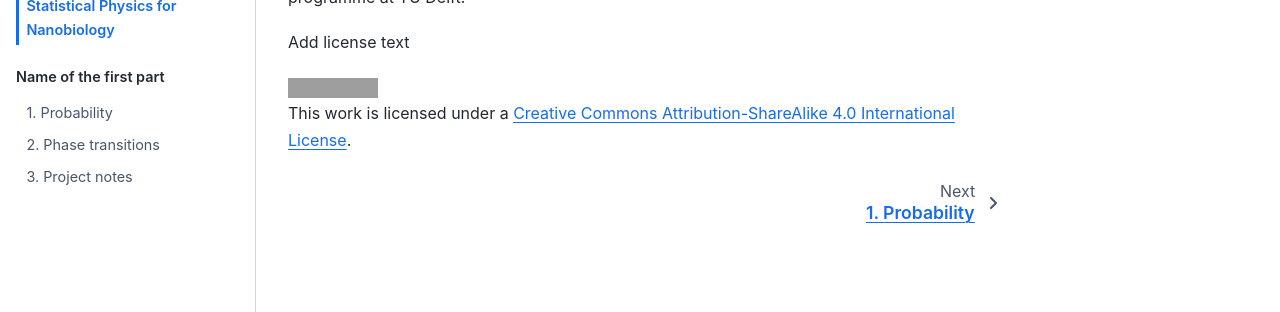
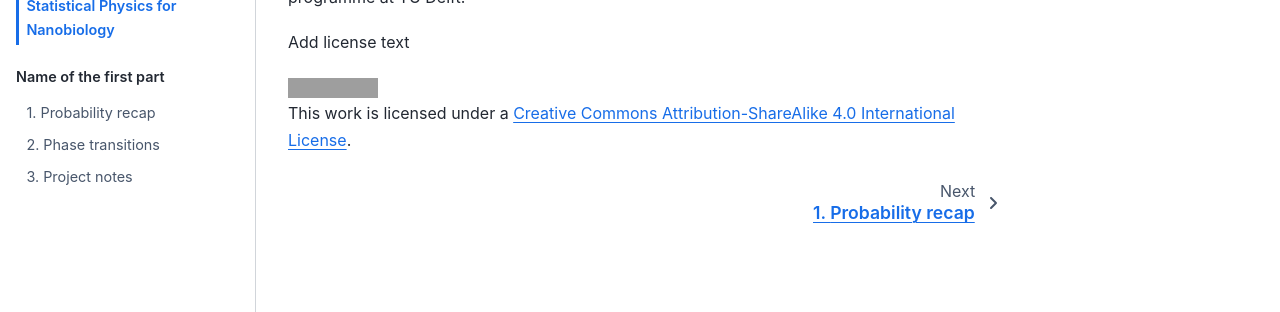
Before and after one commit to lucasdekam/nb2220-test, a Jupyter Book: the page built from intro.md, in a window 1280 px wide. Shown: the part 223-535 px from the top of the page. Built offline with Jupyter Book 1.0.4 settings and Sphinx 7.4.7 and the Sphinx Book theme 1.1.4, drawn with Linux system fonts in a browser that asks for light colours; part of the change alters nothing that is shown; grey boxes are pictures that could not be loaded.

```diff
--- a/_toc.yml
+++ b/_toc.yml
@@ -8,6 +8,6 @@ defaults:
 parts:
   - caption: Name of the first part
     chapters:
-    - file: probability
+    - file: placeholder
     - file: phasetransitions
     - file: project
```
